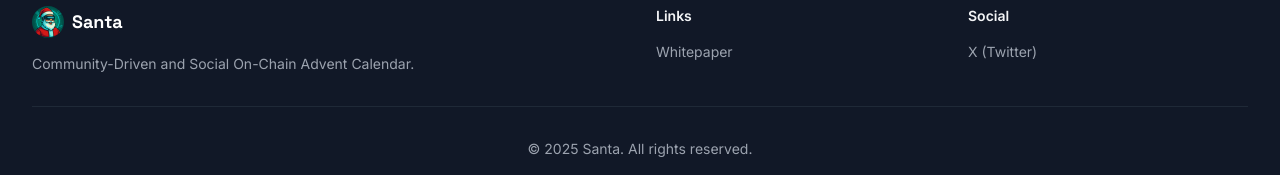
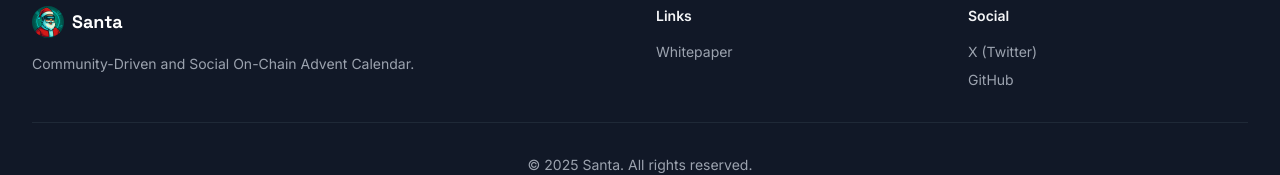
Before and after one commit to gaolinch/santa-on-pump, a Next.js app in the folder apps/santa-web/: page / in a window 1280 px wide. Shown: the part 3654-3829 px from the top of the page. Built offline with nearby package versions, Linux system fonts and the light colour scheme; no server answers.

Commit message:
Feat: add github in footer

```diff
--- a/apps/santa-web/components/Footer.tsx
+++ b/apps/santa-web/components/Footer.tsx
@@ -51,6 +51,16 @@ export default function Footer() {
                   X (Twitter)
                 </a>
               </li>
+              <li>
+                <a
+                  href="https://github.com/gaolinch/santa-on-pump"
+                  target="_blank"
+                  rel="noopener noreferrer"
+                  className="text-gray-600 dark:text-gray-400 hover:text-festive-green-600 dark:hover:text-festive-green-400"
+                >
+                  GitHub
+                </a>
+              </li>
             </ul>
           </div>
         </div>
```
